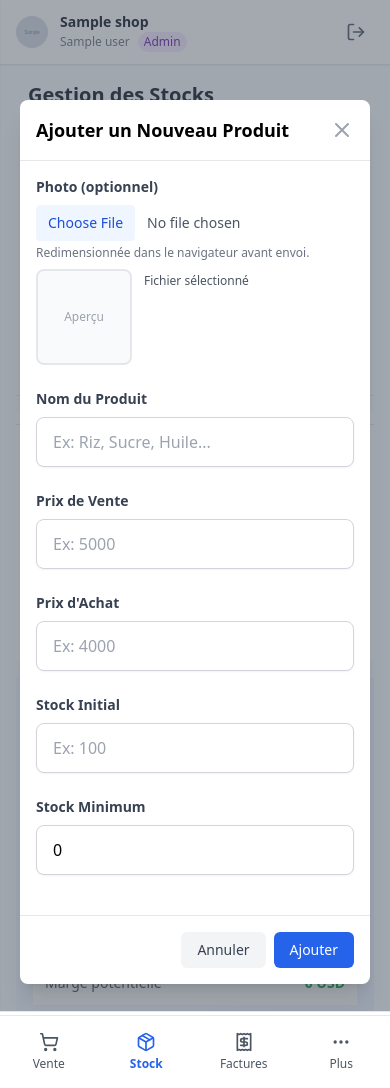
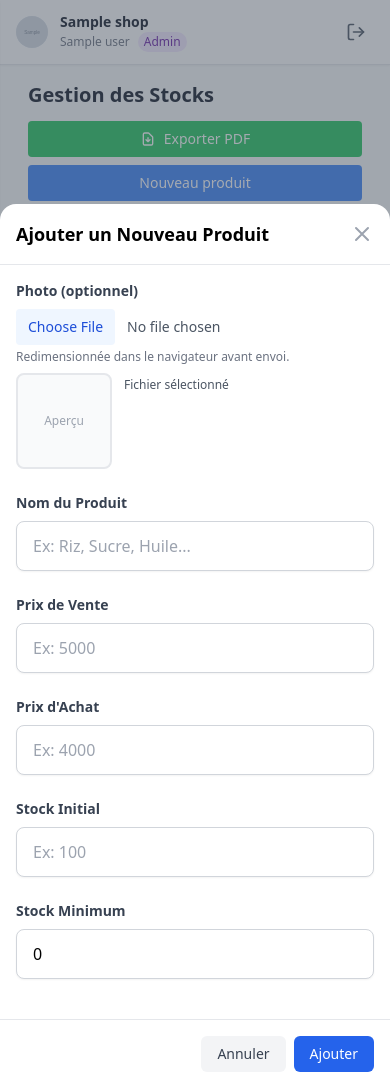
Before and after one commit to vericanttech/verikant-mysql, a Flask app: page /inventory in a window 390 px wide, after a click on "Nouveau produit". Run offline with Flask 3, Linux system fonts and the light colour scheme; a user stored in the database is signed in; tables that the repository leaves empty hold one stand-in row (values such as "Sample post"); grey boxes marked "Sample" are stand-in pictures; style sheets or scripts are compiled from the project's sources; some libraries are stand-ins or nearby versions.

Commit message:
Merged phone edits with price validation logic

```diff
--- a/app/__init__.py
+++ b/app/__init__.py
@@ -92,7 +92,7 @@ def create_app():
     app.config['SHOW_ROLLOUT_BANNER'] = _env_bool('SHOW_ROLLOUT_BANNER', False)
     _rollout_txt = (os.environ.get('ROLLOUT_BANNER_TEXT') or '').strip()
     app.config['ROLLOUT_BANNER_TEXT'] = _rollout_txt or (
-        'Nouvelle version déployée. En cas de problème, contactez-nous au 76 572 58 06.'
+        'Nouvelle version déployée. En cas de problème, contactez-nous au 76 931 34 37.'
     )
 
     # Behind HTTPS reverse proxy (Google Cloud Run, etc.)
--- a/app/templates/inventory/inventory.html
+++ b/app/templates/inventory/inventory.html
@@ -211,10 +211,10 @@
 
 
 <!-- Add Product Modal -->
-<div class="modal fade fixed inset-0 bg-gray-600 bg-opacity-50 overflow-y-auto h-full w-full hidden" id="addProductModal" tabindex="-1">
-    <div class="relative top-20 mx-auto p-5 w-full max-w-md">
-        <div class="bg-white rounded-lg shadow-xl">
-            <div class="flex items-center justify-between p-4 border-b">
+<div class="modal fade fixed inset-0 bg-gray-600 bg-opacity-50 hidden flex items-end sm:items-center justify-center" id="addProductModal" tabindex="-1" style="z-index:1050;">
+    <div class="w-full max-w-md mx-auto flex flex-col" style="max-height: calc(100dvh - 4rem - env(safe-area-inset-bottom, 56px)); padding-bottom: env(safe-area-inset-bottom, 0px);">
+        <div class="bg-white rounded-t-2xl sm:rounded-lg shadow-xl flex flex-col overflow-hidden">
+            <div class="flex items-center justify-between p-4 border-b flex-shrink-0">
                 <h5 class="text-lg font-semibold">Ajouter un Nouveau Produit</h5>
                 <button type="button" class="text-gray-400 hover:text-gray-500" data-bs-dismiss="modal">
                     <span class="sr-only">Fermer</span>
@@ -223,8 +223,8 @@
                     </svg>
                 </button>
             </div>
-            <form method="POST" enctype="multipart/form-data">
-                <div class="p-4">
+            <form method="POST" enctype="multipart/form-data" class="flex flex-col min-h-0 flex-1">
+                <div class="p-4 overflow-y-auto flex-1">
                     <input type="hidden" name="add_product" value="1">
                     <div class="mb-6">
                         <label class="block text-sm font-semibold text-gray-700 mb-2">Photo (optionnel)</label>
@@ -293,7 +293,7 @@
                                value="0">
                     </div>
                 </div>
-                <div class="flex items-center justify-end p-4 border-t gap-2">
+                <div class="flex items-center justify-end p-4 border-t gap-2 flex-shrink-0 bg-white">
                     <button type="button" class="px-4 py-2 text-sm font-medium text-gray-700 bg-gray-100 hover:bg-gray-200 rounded-md" data-bs-dismiss="modal">Annuler</button>
                     <button type="submit" class="px-4 py-2 text-sm font-medium text-white bg-blue-600 hover:bg-blue-700 rounded-md">Ajouter</button>
                 </div>
@@ -303,10 +303,10 @@
 </div>
 
 <!-- Edit Product Modal -->
-<div class="modal fade fixed inset-0 bg-gray-600 bg-opacity-50 overflow-y-auto h-full w-full hidden" id="editProductModal" tabindex="-1">
-    <div class="relative top-20 mx-auto p-5 w-full max-w-md">
-        <div class="bg-white rounded-lg shadow-xl">
-            <div class="flex items-center justify-between p-4 border-b">
+<div class="modal fade fixed inset-0 bg-gray-600 bg-opacity-50 hidden flex items-end sm:items-center justify-center" id="editProductModal" tabindex="-1" style="z-index:1050;">
+    <div class="w-full max-w-md mx-auto flex flex-col" style="max-height: calc(100dvh - 4rem - env(safe-area-inset-bottom, 56px)); padding-bottom: env(safe-area-inset-bottom, 0px);">
+        <div class="bg-white rounded-t-2xl sm:rounded-lg shadow-xl flex flex-col overflow-hidden">
+            <div class="flex items-center justify-between p-4 border-b flex-shrink-0">
                 <h5 class="text-lg font-semibold">Modifier le Produit</h5>
                 <button type="button" class="text-gray-400 hover:text-gray-500" data-bs-dismiss="modal">
                     <span class="sr-only">Fermer</span>
@@ -315,8 +315,8 @@
                     </svg>
                 </button>
             </div>
-            <form method="POST" enctype="multipart/form-data">
-                <div class="p-4">
+            <form method="POST" enctype="multipart/form-data" class="flex flex-col min-h-0 flex-1">
+                <div class="p-4 overflow-y-auto flex-1">
                     <input type="hidden" name="edit_product" value="1">
                     <input type="hidden" name="product_id" id="edit_product_id">
                     <div class="mb-6">
@@ -392,7 +392,7 @@
                                placeholder="Ex: 10">
                     </div>
                 </div>
-                <div class="flex items-center justify-end p-4 border-t gap-2">
+                <div class="flex items-center justify-end p-4 border-t gap-2 flex-shrink-0 bg-white">
                     <button type="button" class="px-4 py-2 text-sm font-medium text-gray-700 bg-gray-100 hover:bg-gray-200 rounded-md" data-bs-dismiss="modal">Annuler</button>
                     <button type="submit" class="px-4 py-2 text-sm font-medium text-white bg-blue-600 hover:bg-blue-700 rounded-md">Enregistrer</button>
                 </div>
@@ -402,10 +402,10 @@
 </div>
 
 <!-- Delete Product Modal -->
-<div class="modal fade fixed inset-0 bg-gray-600 bg-opacity-50 overflow-y-auto h-full w-full hidden" id="deleteProductModal" tabindex="-1">
-    <div class="relative top-20 mx-auto p-5 w-full max-w-md">
-        <div class="bg-white rounded-lg shadow-xl">
-            <div class="flex items-center justify-between p-4 border-b">
+<div class="modal fade fixed inset-0 bg-gray-600 bg-opacity-50 hidden flex items-end sm:items-center justify-center" id="deleteProductModal" tabindex="-1" style="z-index:1050;">
+    <div class="w-full max-w-md mx-auto flex flex-col" style="max-height: calc(100dvh - 4rem - env(safe-area-inset-bottom, 56px)); padding-bottom: env(safe-area-inset-bottom, 0px);">
+        <div class="bg-white rounded-t-2xl sm:rounded-lg shadow-xl flex flex-col overflow-hidden">
+            <div class="flex items-center justify-between p-4 border-b flex-shrink-0">
                 <h5 class="text-lg font-semibold">Supprimer le Produit</h5>
                 <button type="button" class="text-gray-400 hover:text-gray-500" data-bs-dismiss="modal">
                     <span class="sr-only">Fermer</span>
@@ -414,13 +414,13 @@
                     </svg>
                 </button>
             </div>
-            <form method="POST">
-                <div class="p-4">
+            <form method="POST" class="flex flex-col min-h-0 flex-1">
+                <div class="p-4 overflow-y-auto flex-1">
                     <input type="hidden" name="delete_product" value="1">
                     <input type="hidden" name="product_id" id="delete_product_id">
                     <p class="text-gray-700">Êtes-vous sûr de vouloir supprimer <span id="delete_product_name" class="font-medium"></span> ?</p>
                 </div>
-                <div class="flex items-center justify-end p-4 border-t gap-2">
+                <div class="flex items-center justify-end p-4 border-t gap-2 flex-shrink-0 bg-white">
                     <button type="button" class="px-4 py-2 text-sm font-medium text-gray-700 bg-gray-100 hover:bg-gray-200 rounded-md" data-bs-dismiss="modal">Annuler</button>
                     <button type="submit" class="px-4 py-2 text-sm font-medium text-white bg-red-600 hover:bg-red-700 rounded-md">Supprimer</button>
                 </div>
```
